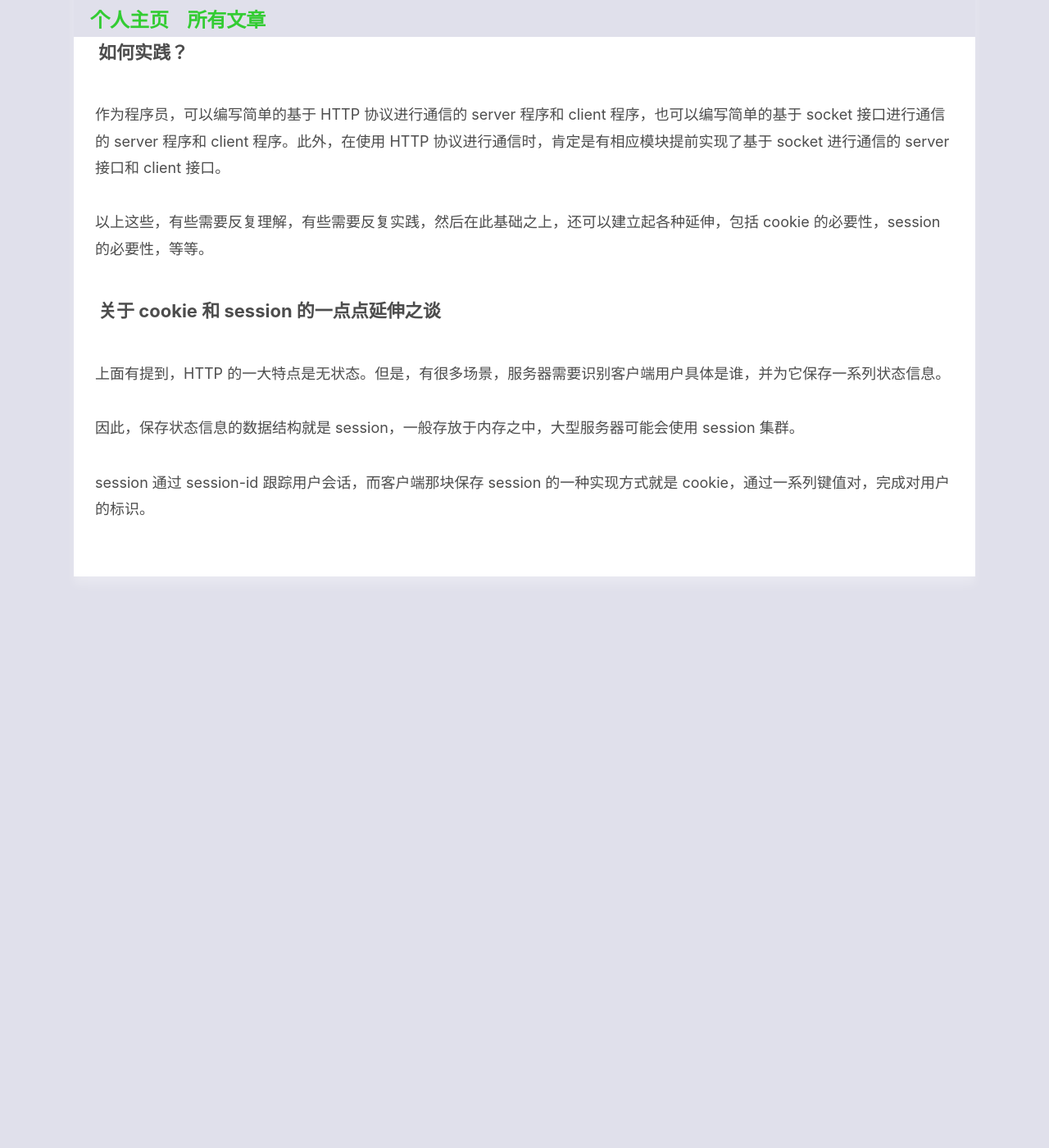
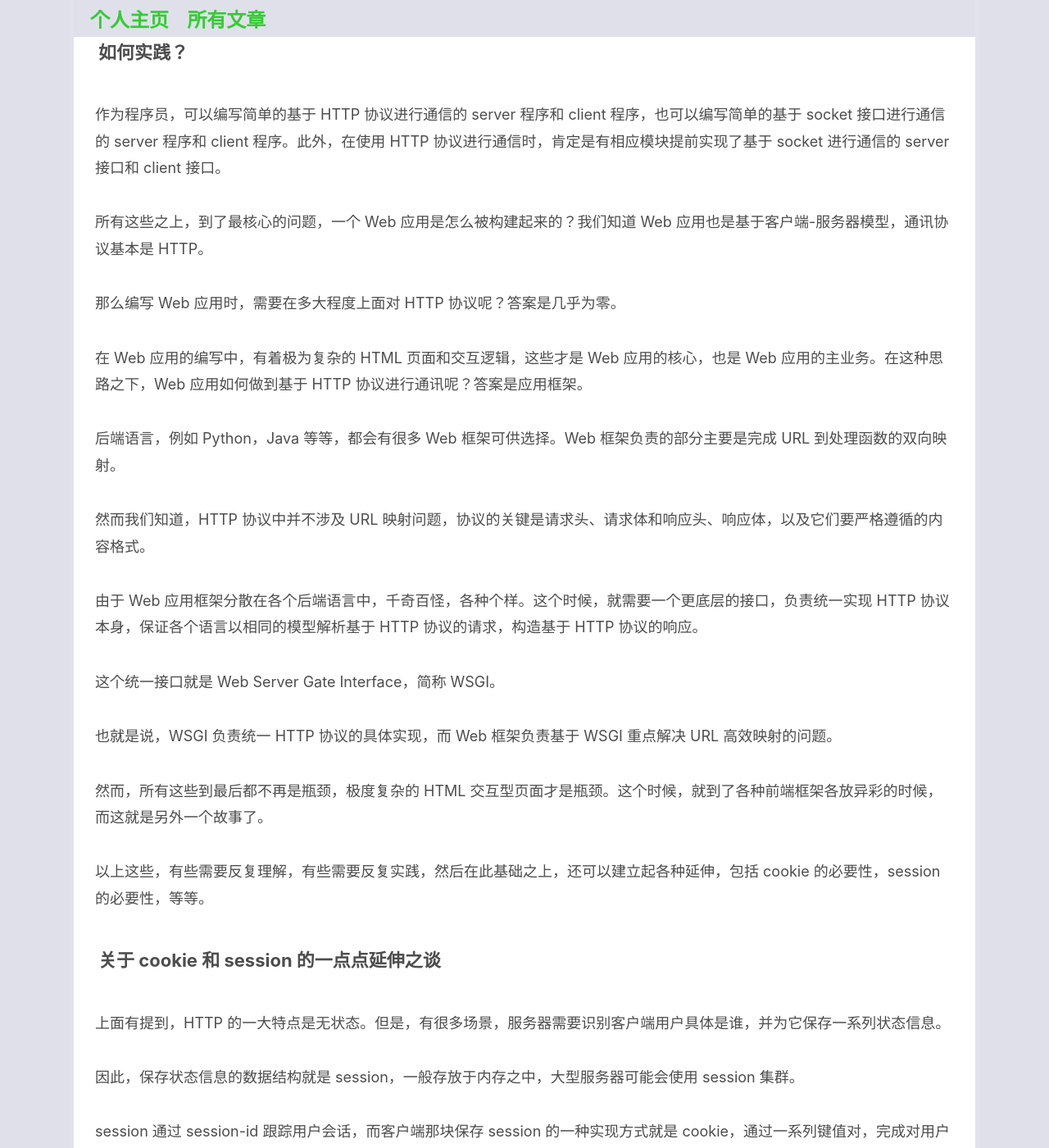
Before and after one commit to xxleyi/xxleyi.github.io, a Jekyll site: the page built from _posts/2018-02-01-HTTP 的里外上下.md, in a window 1280 px wide and 1400 px high, scrolled down 1932 px. Shown: the whole window at 82% size. Built offline with Jekyll 4.4.1, drawn with Linux system fonts in a browser that asks for light colours; before the commit the page ends 2635 px from its top, so only the background shows below that.

Commit message:
update an old blog.

```diff
--- a/_posts/2018-02-01-HTTP 的里外上下.md
+++ b/_posts/2018-02-01-HTTP 的里外上下.md
@@ -47,6 +47,24 @@ HTTP 是用于服务器-客户端通讯的协议之一。协议最基本的要
 
 作为程序员，可以编写简单的基于 HTTP 协议进行通信的 server 程序和 client 程序，也可以编写简单的基于 socket 接口进行通信的 server 程序和 client 程序。此外，在使用 HTTP 协议进行通信时，肯定是有相应模块提前实现了基于 socket 进行通信的 server 接口和 client 接口。
 
+所有这些之上，到了最核心的问题，一个 Web 应用是怎么被构建起来的？我们知道 Web 应用也是基于客户端-服务器模型，通讯协议基本是 HTTP。
+
+那么编写 Web 应用时，需要在多大程度上面对 HTTP 协议呢？答案是几乎为零。
+
+在 Web 应用的编写中，有着极为复杂的 HTML 页面和交互逻辑，这些才是 Web 应用的核心，也是 Web 应用的主业务。在这种思路之下，Web 应用如何做到基于 HTTP 协议进行通讯呢？答案是应用框架。
+
+后端语言，例如 Python，Java 等等，都会有很多 Web 框架可供选择。Web 框架负责的部分主要是完成 URL 到处理函数的双向映射。
+
+然而我们知道，HTTP 协议中并不涉及 URL 映射问题，协议的关键是请求头、请求体和响应头、响应体，以及它们要严格遵循的内容格式。
+
+由于 Web 应用框架分散在各个后端语言中，千奇百怪，各种个样。这个时候，就需要一个更底层的接口，负责统一实现 HTTP 协议本身，保证各个语言以相同的模型解析基于 HTTP 协议的请求，构造基于 HTTP 协议的响应。
+
+这个统一接口就是 Web Server Gate Interface，简称 WSGI。
+
+也就是说，WSGI 负责统一 HTTP 协议的具体实现，而 Web 框架负责基于 WSGI 重点解决 URL 高效映射的问题。
+
+然而，所有这些到最后都不再是瓶颈，极度复杂的 HTML 交互型页面才是瓶颈。这个时候，就到了各种前端框架各放异彩的时候，而这就是另外一个故事了。
+
 以上这些，有些需要反复理解，有些需要反复实践，然后在此基础之上，还可以建立起各种延伸，包括 cookie 的必要性，session 的必要性，等等。
 
 ### 关于 cookie 和 session 的一点点延伸之谈
```
